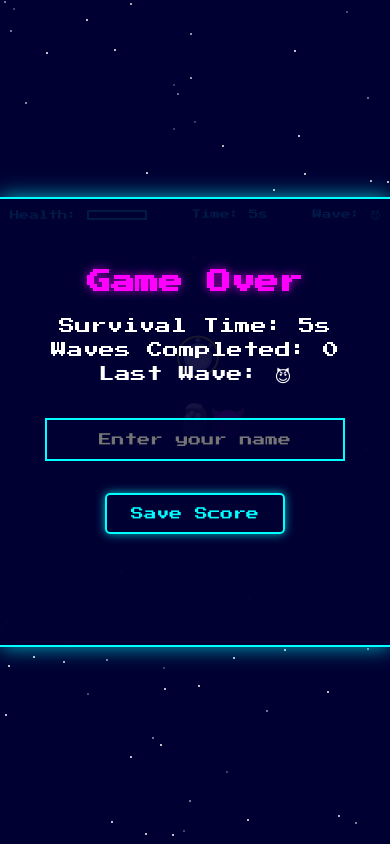
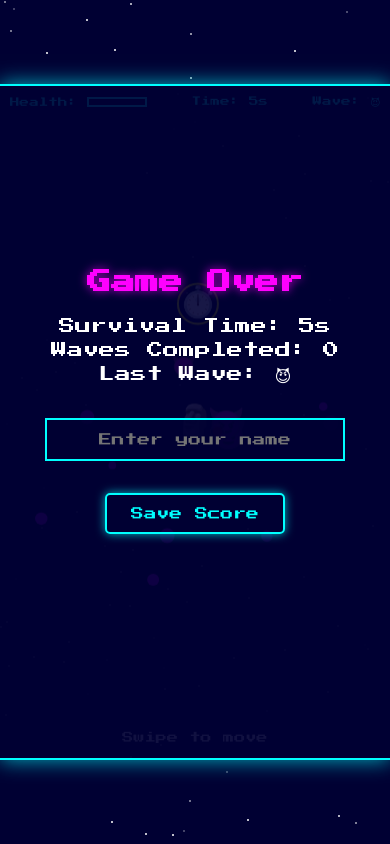
Before and after one commit to mehtahrishi/Emoji-Rumble, a Flask app: page /game in a window 390 px wide. Run offline with Flask 3, Linux system fonts and the light colour scheme.

Commit message:
Update game.html

```diff
--- a/templates/game.html
+++ b/templates/game.html
@@ -2,9 +2,36 @@
 <html lang="en">
 <head>
     <meta charset="UTF-8">
-    <meta name="viewport" content="width=device-width, initial-scale=1.0">
+    <meta name="viewport" content="width=device-width, initial-scale=1.0, maximum-scale=1.0, user-scalable=no">
     <title>Emoji Rumble - Game</title>
     <link rel="stylesheet" href="{{ url_for('static', filename='css/style.css') }}">
+    <style>
+        /* Mobile-specific styles */
+        @media (max-width: 768px) {
+            .game-container {
+                width: 100%;
+                height: 100vh;
+                max-height: 80vh;
+                touch-action: none; /* Prevent browser handling of touch events */
+            }
+
+            #game-canvas {
+                touch-action: none;
+            }
+
+            .mobile-controls-hint {
+                position: absolute;
+                bottom: 10px;
+                left: 0;
+                right: 0;
+                text-align: center;
+                color: rgba(255, 255, 255, 0.7);
+                font-size: 0.7rem;
+                padding: 5px;
+                z-index: 5;
+            }
+        }
+    </style>
 </head>
 <body>
     <div class="stars-container"></div>
@@ -22,6 +49,7 @@
         </div>
 
         <canvas id="game-canvas"></canvas>
+        <div class="mobile-controls-hint">Swipe to move</div>
 
         <div id="game-over" class="hidden">
             <h2>Game Over</h2>
@@ -55,6 +83,16 @@
 
         // Pass the selected emoji to the game.js
         window.playerSelectedEmoji = selectedEmoji;
+
+        // Detect if device is mobile
+        window.isMobileDevice = /Android|webOS|iPhone|iPad|iPod|BlackBerry|IEMobile|Opera Mini/i.test(navigator.userAgent);
+
+        // Prevent scrolling on mobile devices when touching the game
+        document.addEventListener('touchmove', function(e) {
+            if (e.target.id === 'game-canvas') {
+                e.preventDefault();
+            }
+        }, { passive: false });
     </script>
     <script src="{{ url_for('static', filename='js/game.js') }}"></script>
     <script>
@@ -68,6 +106,11 @@
             star.style.animationDelay = `${Math.random() * 10}s`;
             starsContainer.appendChild(star);
         }
+
+        // Hide mobile controls hint on desktop
+        if (!window.isMobileDevice) {
+            document.querySelector('.mobile-controls-hint').style.display = 'none';
+        }
     </script>
 </body>
 </html>
```
